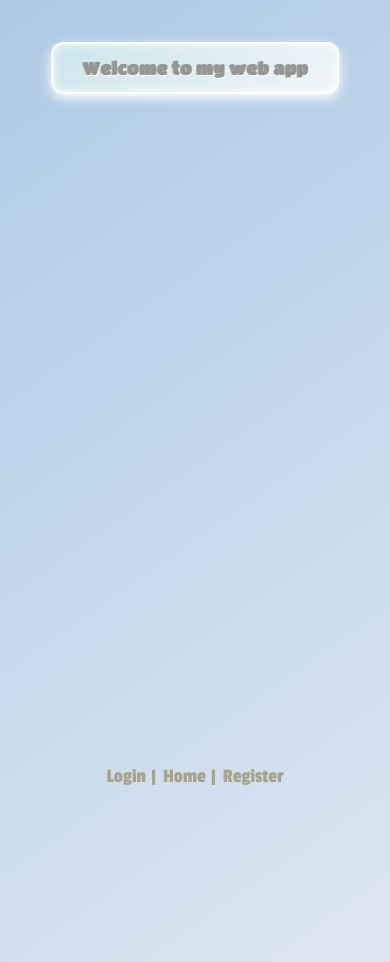
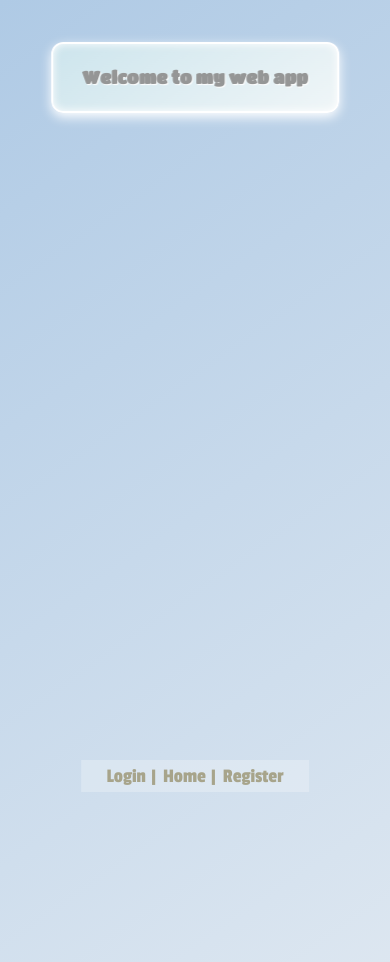
Before and after one commit to blob421/Vue_App, a Vue app: page / in a window 390 px wide. Shown: the top 962 px of the page. Built offline with nearby package versions, Linux system fonts and the light colour scheme; no server answers.

Commit message:
added more padding to the title at low res , added a background color to the bar at the bottom

```diff
--- a/src/components/heading_main.vue
+++ b/src/components/heading_main.vue
@@ -45,6 +45,12 @@
 
 
   }
+@media (max-width:1024px){
+  .title{
+    padding: 1.2rem 1.8rem;
+  }
+}
+
 
 
 </style>
--- a/src/components/login_register.vue
+++ b/src/components/login_register.vue
@@ -26,6 +26,8 @@
     z-index: 1000;
     white-space: nowrap;
     display: inline;
+     background-color: rgba(255, 255, 255, 0.26);
+     padding: 0rem 1.4rem;
 }
 
 @media (min-height:1500px){
```
